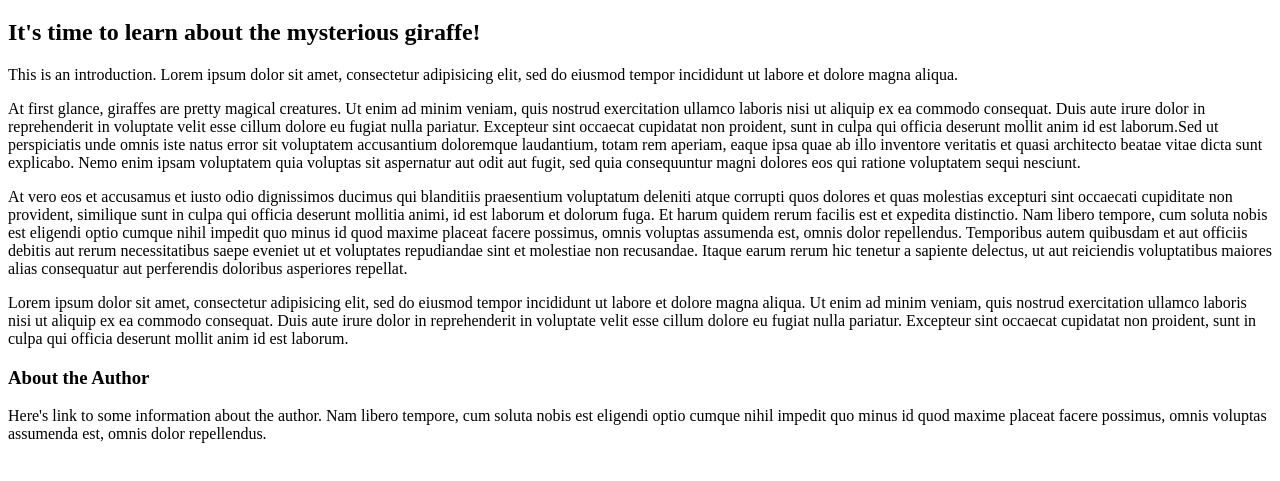
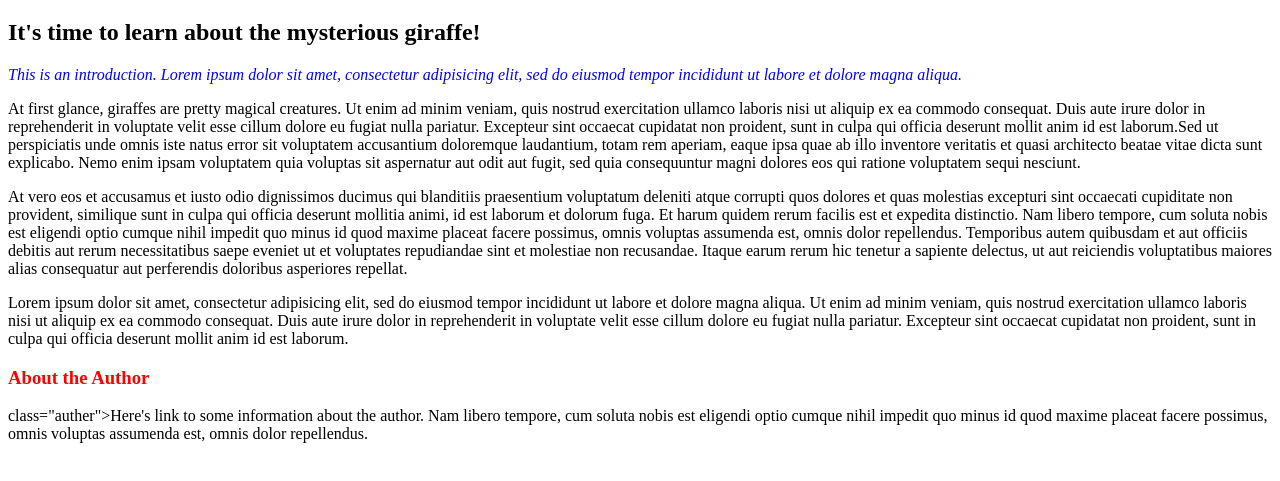
Before and after one commit to davidmunyua3/Giraffe, a plain HTML site: page index.html in a window 1280 px wide. Shown: the part 61-542 px from the top of the page. Drawn offline with Linux system fonts and the light colour scheme.

Commit message:
update changes

```diff
--- /dev/null
+++ b/css/styles.css
@@ -0,0 +1,6 @@
+.intro{
+  font-style:italic;
+color: blue;
+}
+.auther{color: red;
+}
--- a/index.html
+++ b/index.html
@@ -1,17 +1,18 @@
 <!DOCTYPE html>
 <html>
   <head>
-    <link href="css/styles.css" rel="stylesheet" type="text/css">
+  <link rel="stylesheet" href="css/styles.css">
+
     <title>Giraffes!</title>
   </head>
   <body>
     <h1>Giraffes</h1>
     <h2>It's time to learn about the mysterious giraffe!</h2>
-    <p>This is an introduction. Lorem ipsum dolor sit amet, consectetur adipisicing elit, sed do eiusmod tempor incididunt ut labore et dolore magna aliqua.</p>
+    <p class="intro">This is an introduction. Lorem ipsum dolor sit amet, consectetur adipisicing elit, sed do eiusmod tempor incididunt ut labore et dolore magna aliqua.</p>
     <p>At first glance, giraffes are pretty magical creatures. Ut enim ad minim veniam, quis nostrud exercitation ullamco laboris nisi ut aliquip ex ea commodo consequat. Duis aute irure dolor in reprehenderit in voluptate velit esse cillum dolore eu fugiat nulla pariatur. Excepteur sint occaecat cupidatat non proident, sunt in culpa qui officia deserunt mollit anim id est laborum.Sed ut perspiciatis unde omnis iste natus error sit voluptatem accusantium doloremque laudantium, totam rem aperiam, eaque ipsa quae ab illo inventore veritatis et quasi architecto beatae vitae dicta sunt explicabo. Nemo enim ipsam voluptatem quia voluptas sit aspernatur aut odit aut fugit, sed quia consequuntur magni dolores eos qui ratione voluptatem sequi nesciunt.</p>
     <p>At vero eos et accusamus et iusto odio dignissimos ducimus qui blanditiis praesentium voluptatum deleniti atque corrupti quos dolores et quas molestias excepturi sint occaecati cupiditate non provident, similique sunt in culpa qui officia deserunt mollitia animi, id est laborum et dolorum fuga. Et harum quidem rerum facilis est et expedita distinctio. Nam libero tempore, cum soluta nobis est eligendi optio cumque nihil impedit quo minus id quod maxime placeat facere possimus, omnis voluptas assumenda est, omnis dolor repellendus. Temporibus autem quibusdam et aut officiis debitis aut rerum necessitatibus saepe eveniet ut et voluptates repudiandae sint et molestiae non recusandae. Itaque earum rerum hic tenetur a sapiente delectus, ut aut reiciendis voluptatibus maiores alias consequatur aut perferendis doloribus asperiores repellat.</p>
     <p>Lorem ipsum dolor sit amet, consectetur adipisicing elit, sed do eiusmod tempor incididunt ut labore et dolore magna aliqua. Ut enim ad minim veniam, quis nostrud exercitation ullamco laboris nisi ut aliquip ex ea commodo consequat. Duis aute irure dolor in reprehenderit in voluptate velit esse cillum dolore eu fugiat nulla pariatur. Excepteur sint occaecat cupidatat non proident, sunt in culpa qui officia deserunt mollit anim id est laborum.</p>
-    <h3>About the Author</h3>
-    <p>Here's  link to some information about the author. Nam libero tempore, cum soluta nobis est eligendi optio cumque nihil impedit quo minus id quod maxime placeat facere possimus, omnis voluptas assumenda est, omnis dolor repellendus.</p>
+    <h3 class="auther">About the Author</h3>
+    <p>class="auther">Here's  link to some information about the author. Nam libero tempore, cum soluta nobis est eligendi optio cumque nihil impedit quo minus id quod maxime placeat facere possimus, omnis voluptas assumenda est, omnis dolor repellendus.</p>
   </body>
 </html>
```
